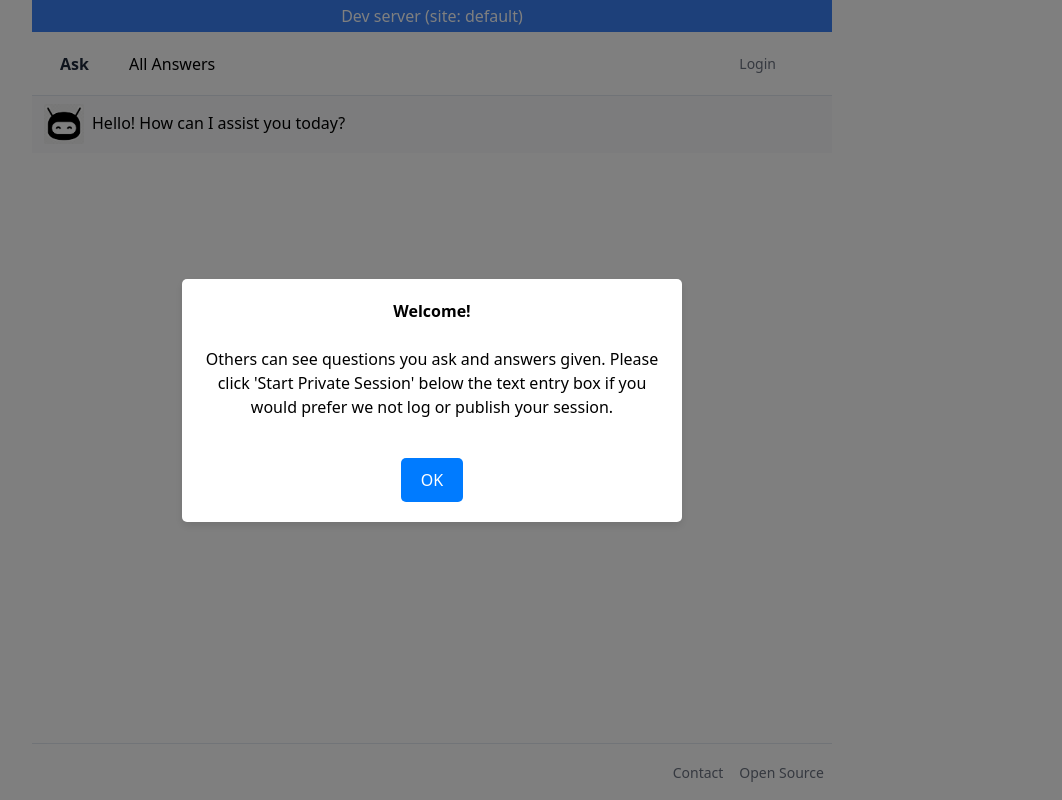
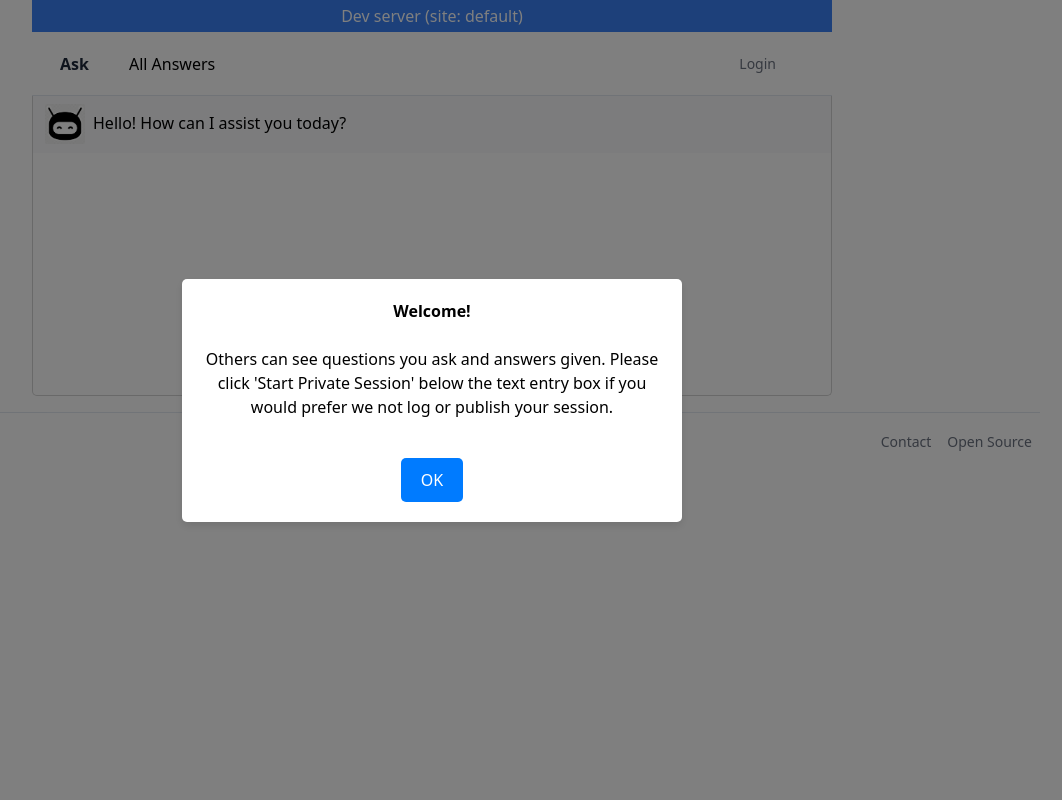
Before and after one commit to mayooear/gpt4-pdf-chatbot-langchain, a Next.js app: page / in a window 1280 px wide. Shown: the whole page, without its empty margins (208-1270 px from the left). Built offline with nearby package versions, Linux system fonts and the light colour scheme; no server answers.

Commit message:
Fixing sytles for zoomed-in screens, part 2

```diff
--- a/components/layout.tsx
+++ b/components/layout.tsx
@@ -43,7 +43,8 @@ export default function Layout({ children, siteConfig }: LayoutProps) {
   const parentSiteName = getParentSiteName(siteConfig);
 
   return (
-    <div className="mx-auto flex flex-col h-screen max-w-[800px]">
+    <div className="h-screen app-container-wrap">
+      <div className="mx-auto flex flex-col max-w-[800px] app-container">
         <header className="sticky top-0 z-40 bg-white w-full">
           {isDev && (
             <div className="bg-blue-500 text-white text-center py-1 w-full">
@@ -111,6 +112,7 @@ export default function Layout({ children, siteConfig }: LayoutProps) {
         <div className="flex-grow overflow-auto">
           <main className="flex flex-col h-full">{children}</main>
         </div>
+      </div>
       <Footer siteConfig={siteConfig} />
     </div>
   );
--- a/styles/globals.css
+++ b/styles/globals.css
@@ -16,4 +16,13 @@
 /* Set a minimum height for very zoomed-in screens */
 .answers-container {
   min-height: 300px;
+  border-left: 1px solid lightgray;
+  border-right: 1px solid lightgray;
+  border-bottom: 1px solid lightgray;
+  border-radius: 0 0 5px 5px;
 }
+
+.app-container-wrap {
+  width: 95%;
+  margin: 0 auto;
+}
```
Lines whose indentation alone changed are shown as unchanged.
